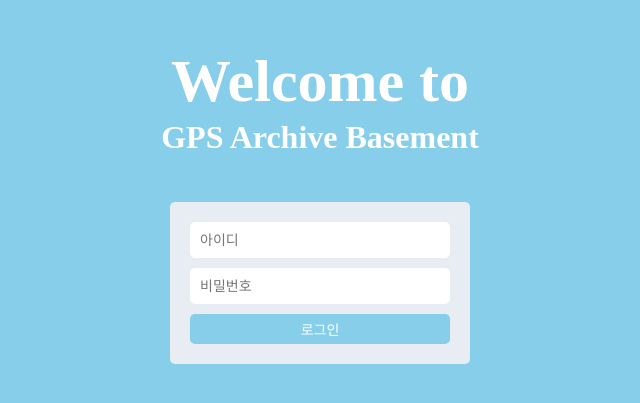
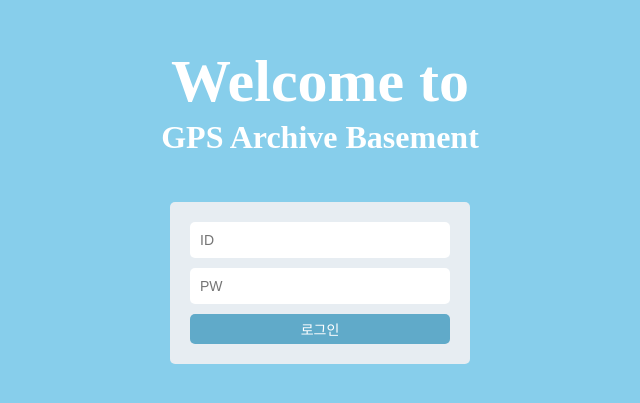
Before and after one commit to ramieeee/gps_archive, a React (Create React App) app: page / in a window 1280 px wide. Shown: the part 117-520 px from the top of the page, without its empty margins (320-960 px from the left). Built offline with nearby package versions, Linux system fonts and the light colour scheme.

Commit message:
Add function for user ID, PW input to useState vars

```diff
--- a/src/Login.js
+++ b/src/Login.js
@@ -1,16 +1,20 @@
-// import { useState } from "react";
-// import { useHistory } from "react-router-dom";
-// import Axios from "axios";
-
+import { useState } from "react";
 import LoginButton from "./LoginButton";
 
 function Login() {
+    const [userId, setUserId] = useState("");
+    const [userPw, setUserPw] = useState("");
+
+    function eventChange(event) {
+        setUserId(event.target.value);
+        setUserPw(event.target.value);
+    }
 
     return(
         <form className='loginForm'>
-            <input type="text" name="userId" className='inputField' placeholder="아이디"/>
-            <input type="password" name="password" className='inputField' placeholder="비밀번호"/>
-            <LoginButton/>
+            <input type="text" onChange={eventChange}  name="id" className='inputField' placeholder="ID" required="required"/>
+            <input type="password" onChange={eventChange}name="pw" className='inputField' placeholder="PW" required="required" autoComplete="off"/>
+            <LoginButton valueId={userId} valuePw={userPw}/>
         </form>
     )
 }
--- a/src/LoginButton.js
+++ b/src/LoginButton.js
@@ -1,17 +1,28 @@
 import axios from "axios";
+import { useState } from "react";
 
+function LoginButton({ valueId="", valuePw="" }) {
+    const [tocken, setTocken] = useState("");
 
-
-function LoginButton() {
     const handleClick = () => {
         axios.post("/login", {
-                "username": "test",
-                "password": "1234"
+                "username": valueId,
+                "password": valuePw
         })
         .then(function(response) {
-            console.log(response);
+            // when successful
+            setTocken(response.headers.authorization)
+            console.log(tocken);
+
+            // axios.get("/user/list", tocken)
+            // .then(function(response) {
+            //     console.log(response);
+            // }).catch(function(error) {
+            //     console.log('**ERROR**:' + error.response.data);
+            // });
+
         }).catch(function(error) {
-            console.log('**ERROR**:' + error.response.data);
+            console.log('**ERROR:' + error.response + '**');
         });
     };
 
--- a/src/styles.css
+++ b/src/styles.css
@@ -57,7 +57,7 @@
   .submitButton {
     font-size: 14px;
     /* background-color: #1BBC9B; */
-    background-color: skyblue;
+    background-color: #60aac9;
     display: block;
     margin-left: auto;
     margin-right: auto;
```
